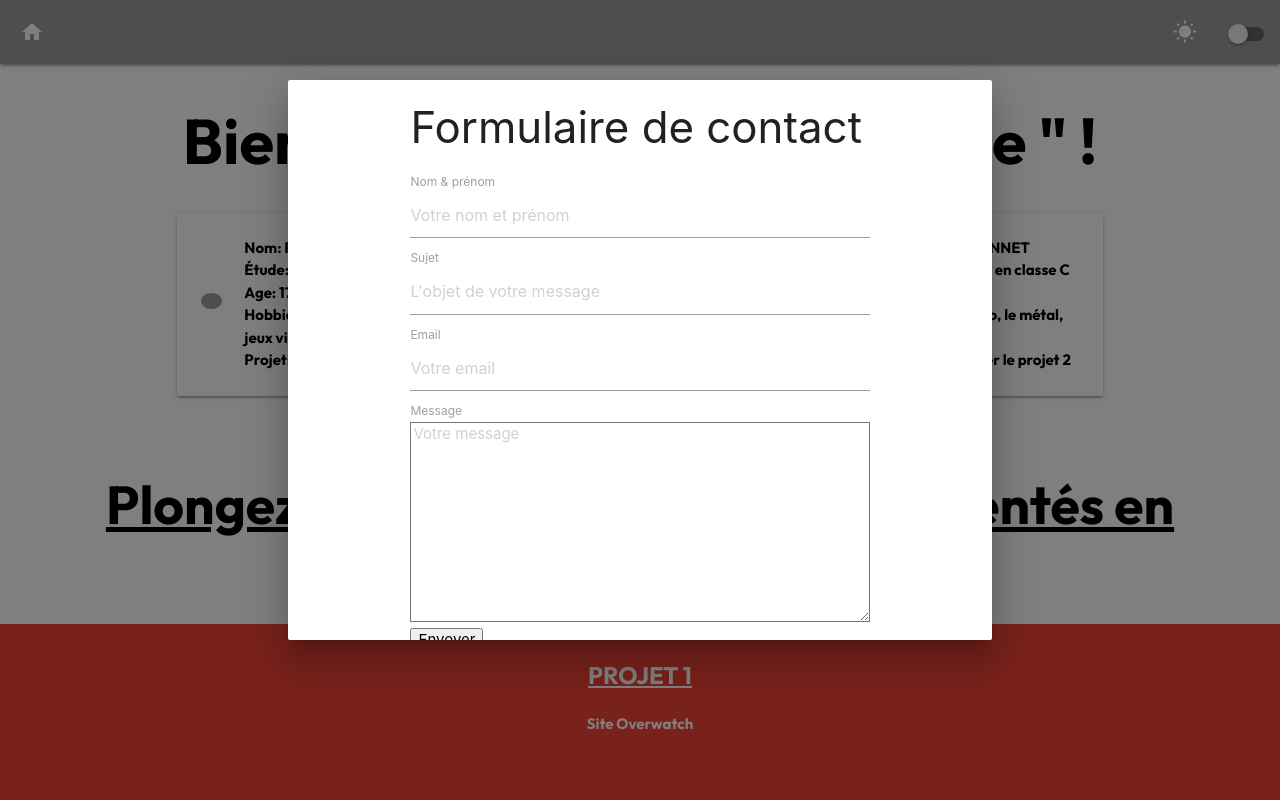
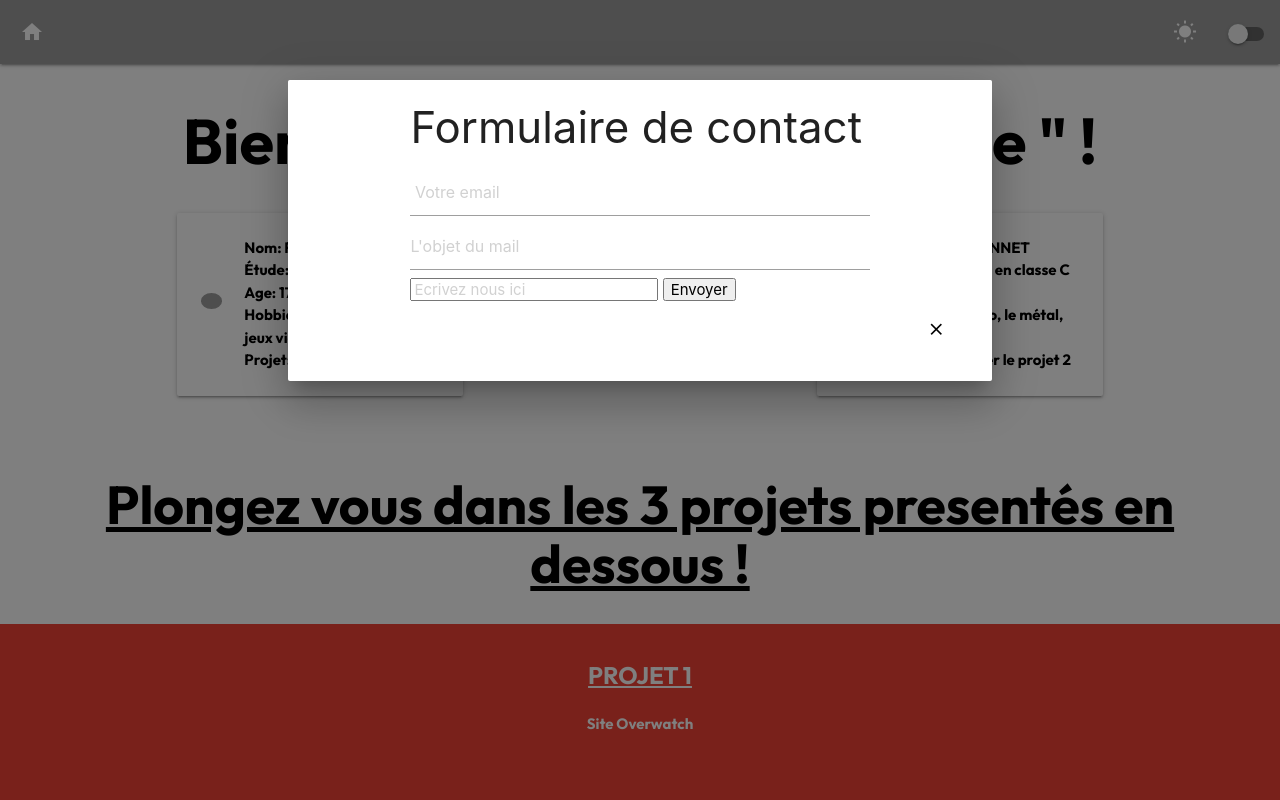
Before and after one commit to Kindhee/php, a PHP site: page / in a window 1280 px wide, after a click on "CONTACT". Run offline with PHP 8.4, Linux system fonts and the light colour scheme; the visitor is signed in with stand-in values (Sample User, id 1); grey boxes are pictures that could not be loaded.

Commit message:
QQQQQQQQQQQ

```diff
--- a/index.php
+++ b/index.php
@@ -111,16 +111,12 @@
             <div class="card-content">
               <div class="container">
                 <h3>Formulaire de contact</h3>
-                <form action="index.php">
-                  <label for="fname">Nom & prénom</label>
-                  <input type="text" id="fname" name="firstname" placeholder="Votre nom et prénom">
-                  <label for="sujet">Sujet</label>
-                  <input type="text" id="sujet" name="sujet" placeholder="L'objet de votre message">
-                  <label for="emailAddress">Email</label>
-                  <input id="emailAddress" type="email" name="email" placeholder="Votre email">
-                  <label for="subject">Message</label>
-                  <textarea id="subject" name="subject" placeholder="Votre message" style="height:200px"></textarea>
-                  <input type="submit" value="Envoyer">
+                <form action="mail.php" method="post">
+                  <input type="text" name="email" value="" placeholder=" Votre email">
+                  <input type="text" name="objet" value="" placeholder="L'objet du mail">
+                  <input type="textarea" class="textarea-style" name="content" value="" placeholder="Ecrivez nous ici">
+                  <input type="hidden" name="ownemail" value="" placeholder=" Votre email">
+                  <input type="submit" value="Envoyer" >
                 </form>
               </div>
 
```
